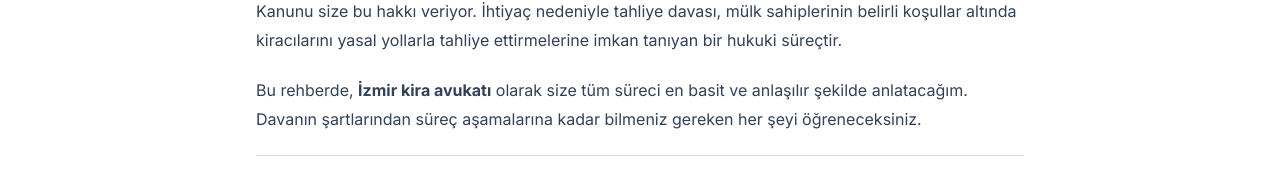
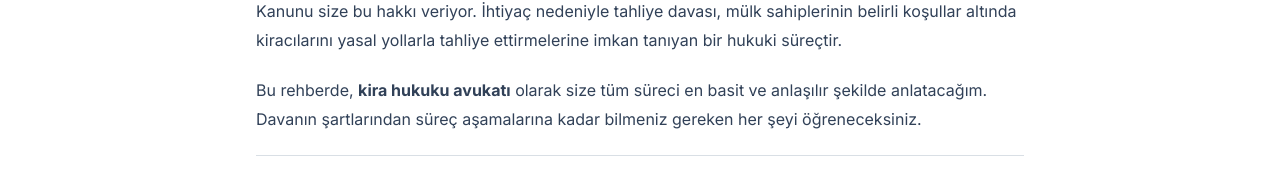
Before and after one commit to pixelmirage/site, a Next.js app: page /blog/ihtiyac-nedeniyle-tahliye-davasi in a window 1280 px wide. Shown: the part 751-921 px from the top of the page. Built offline with nearby package versions, Linux system fonts and the light colour scheme; a web font is replaced by a local one.

Commit message:
SEO: focus city intent page and normalize district metadata

```diff
--- a/src/app/[slug]/page.tsx
+++ b/src/app/[slug]/page.tsx
@@ -21,10 +21,10 @@ export async function generateMetadata({ params }: { params: Promise<{ slug: str
 
     return {
         title: {
-            absolute: `${districtData.name} Kira Avukatı | Tahliye & Kira Tespit | Av. Mert Kağan Çetin`,
+            absolute: `${districtData.name} Kira Avukatı | Av. Mert Kağan Çetin`,
         },
-        description: districtData.description || `${districtData.name} bölgesinde uzman kira avukatı mı arıyorsunuz? Av. Mert Kağan Çetin ile ${districtData.name} dahil tüm İzmir'de tahliye davalarında profesyonel destek alın.`,
-        keywords: [`${districtData.name} kira avukatı`, `${districtData.name} tahliye avukatı`, "izmir kira avukatı", "kira tespit davası", "tahliye davası"],
+        description: districtData.description || `${districtData.name} bölgesinde kira hukuku ve tahliye davalarında profesyonel avukatlık desteği alın.`,
+        keywords: [`${districtData.name} kira avukatı`, `${districtData.name} tahliye avukatı`, `${districtData.name} kira davası`, "kira tespit davası", "tahliye davası"],
         openGraph: {
             title: `${districtData.name} Kira Avukatı | Av. Mert Kağan Çetin`,
             description: districtData.description,
--- a/src/app/layout.tsx
+++ b/src/app/layout.tsx
@@ -13,10 +13,10 @@ export const metadata: Metadata = {
   metadataBase: new URL('https://mertkagancetin.com'),
   title: {
     template: "%s | Av. Mert Kağan Çetin",
-    default: "İzmir Kira Avukatı | Av. Mert Kağan Çetin - Gayrimenkul Hukuku",
+    default: "Av. Mert Kağan Çetin | Kira ve Gayrimenkul Hukuku",
   },
-  description: "İzmir Bayraklı ve Karşıyaka bölgesinde kira hukuku, tahliye davaları ve gayrimenkul danışmanlığı alanında uzman Avukat Mert Kağan Çetin. Ücretsiz ön görüşme için hemen arayın.",
-  keywords: ["İzmir kira avukatı", "tahliye davası", "kira hukuku", "gayrimenkul avukatı", "İzmir avukat", "kira tespit davası", "Bayraklı avukat", "Karşıyaka avukat"],
+  description: "Av. Mert Kağan Çetin; kira hukuku, tahliye davaları ve gayrimenkul uyuşmazlıkları alanında İzmir merkezli avukatlık hizmeti sunar.",
+  keywords: ["kira hukuku avukatı", "tahliye davası avukatı", "gayrimenkul hukuku", "İzmir avukat", "kira tespit davası", "tahliye taahhütnamesi"],
   authors: [{ name: "Av. Mert Kağan Çetin" }],
   creator: "Mert Kağan Çetin Hukuk Bürosu",
   publisher: "Mert Kağan Çetin Hukuk Bürosu",
@@ -35,9 +35,9 @@ export const metadata: Metadata = {
     type: 'website',
     locale: 'tr_TR',
     url: 'https://mertkagancetin.com',
-    siteName: 'Av. Mert Kağan Çetin - İzmir Kira Avukatı',
-    title: 'İzmir Kira Avukatı | Av. Mert Kağan Çetin',
-    description: 'İzmir\'de kira hukuku, tahliye davaları ve gayrimenkul uyuşmazlıklarında uzman avukatlık hizmeti. Ücretsiz ön görüşme için arayın.',
+    siteName: 'Av. Mert Kağan Çetin',
+    title: 'Av. Mert Kağan Çetin | Kira ve Gayrimenkul Hukuku',
+    description: 'İzmir\'de kira hukuku, tahliye davaları ve gayrimenkul uyuşmazlıklarında avukatlık hizmeti.',
     images: [
       {
         url: '/og-image.jpg',
@@ -49,8 +49,8 @@ export const metadata: Metadata = {
   },
   twitter: {
     card: 'summary_large_image',
-    title: 'İzmir Kira Avukatı | Av. Mert Kağan Çetin',
-    description: 'İzmir\'de kira hukuku, tahliye davaları ve gayrimenkul uyuşmazlıklarında uzman avukatlık hizmeti.',
+    title: 'Av. Mert Kağan Çetin | Kira ve Gayrimenkul Hukuku',
+    description: 'İzmir\'de kira hukuku, tahliye davaları ve gayrimenkul uyuşmazlıklarında avukatlık hizmeti.',
     images: ['/og-image.jpg'],
   },
   icons: {
--- a/src/content/blog/ihtiyac-nedeniyle-tahliye-davasi-nasil-acilir.mdx
+++ b/src/content/blog/ihtiyac-nedeniyle-tahliye-davasi-nasil-acilir.mdx
@@ -10,7 +10,7 @@ coverImage: "https://images.unsplash.com/photo-1560518883-ce09059eeffa?q=80&w=12
 
 Kira hukuku, hem kiracıların hem de mülk sahiplerinin haklarını dengelemek amacıyla Türk Borçlar Kanunu çerçevesinde sıkı kurallara bağlanmıştır. Mülk sahiplerinin kendilerinin, eşlerinin, altsoylarının, üstsoylarının veya kanun gereği bakmakla yükümlü oldukları kişilerin konut ya da işyeri ihtiyacı doğduğunda tahliye davası açma hakları bulunmaktadır. Bu süreç, sadece mülkiyet hakkına dayanarak değil, ihtiyacın ispatlanması ve belirli usul kurallarına uyulmasıyla yürütülebilmektedir.
 
-İhtiyaç nedeniyle tahliye süreci, ülkemizdeki yargı pratiklerinde en çok karşılaşılan ve teknik detayları oldukça fazla olan dava türlerinden biridir. Davanın açılma sürelerinden ihtarname gönderim usullerine kadar her aşama, davanın başarısı için kritik öneme sahiptir. İzmir bölgesindeki yerel mahkeme uygulamalarını bilen bir [İzmir kira avukatı](/izmir-kira-avukati/) ile çalışmak, hak kayıplarının önüne geçmek adına mülk sahipleri için stratejik bir gerekliliktir.
+İhtiyaç nedeniyle tahliye süreci, ülkemizdeki yargı pratiklerinde en çok karşılaşılan ve teknik detayları oldukça fazla olan dava türlerinden biridir. Davanın açılma sürelerinden ihtarname gönderim usullerine kadar her aşama, davanın başarısı için kritik öneme sahiptir. İzmir bölgesindeki yerel mahkeme uygulamalarını bilen bir [kira hukuku avukatı](/izmir-kira-avukati/) ile çalışmak, hak kayıplarının önüne geçmek adına mülk sahipleri için stratejik bir gerekliliktir.
 
 ---
 
--- a/src/content/blog/ihtiyac-nedeniyle-tahliye-davasi.mdx
+++ b/src/content/blog/ihtiyac-nedeniyle-tahliye-davasi.mdx
@@ -10,7 +10,7 @@ coverImage: "https://images.unsplash.com/photo-1589829545856-d10d557cf95f?q=80&w
 
 Evinize veya işyerinize ihtiyacınız var ama kiracınız çıkmıyor mu? Endişelenmeyin, Türk Borçlar Kanunu size bu hakkı veriyor. İhtiyaç nedeniyle tahliye davası, mülk sahiplerinin belirli koşullar altında kiracılarını yasal yollarla tahliye ettirmelerine imkan tanıyan bir hukuki süreçtir.
 
-Bu rehberde, [**İzmir kira avukatı**](https://mertkagancetin.com/izmir-kira-avukati/) olarak size tüm süreci en basit ve anlaşılır şekilde anlatacağım. Davanın şartlarından süreç aşamalarına kadar bilmeniz gereken her şeyi öğreneceksiniz.
+Bu rehberde, [**kira hukuku avukatı**](https://mertkagancetin.com/izmir-kira-avukati/) olarak size tüm süreci en basit ve anlaşılır şekilde anlatacağım. Davanın şartlarından süreç aşamalarına kadar bilmeniz gereken her şeyi öğreneceksiniz.
 
 ---
 
--- a/src/content/blog/isyeri-kira-sozlesmelerinde-dikkat-edilmesi-gereken-hususlar.mdx
+++ b/src/content/blog/isyeri-kira-sozlesmelerinde-dikkat-edilmesi-gereken-hususlar.mdx
@@ -10,7 +10,7 @@ coverImage: "https://images.unsplash.com/photo-1497366216548-37526070297c?q=80&w
 
 Özet
 
-İşyeri kira sözleşmeleri, Türk Borçlar Kanunu kapsamında konut kiralarından farklı dinamiklere ve koruma mekanizmalarına sahip olan karmaşık hukuki metinlerdir. Bu sözleşmelerde kira artış oranları, stopaj ödemeleri, kullanım amacı ve tahliye taahhüdü gibi unsurların doğru yapılandırılması gelecekteki uyuşmazlıkları önlemek adına hayati önem taşır. Ticari işletmelerin sürekliliği ve mülk sahiplerinin haklarının korunması için profesyonel bir [İzmir kira avukatı](/izmir-kira-avukati/) ile çalışmak stratejik bir gerekliliktir. Yazımızda, işyeri kiralamalarında tarafların yasal haklarını ve sözleşme sürecinde dikkat etmeleri gereken tüm teknik detayları kapsamlı bir şekilde ele alacağız.
+İşyeri kira sözleşmeleri, Türk Borçlar Kanunu kapsamında konut kiralarından farklı dinamiklere ve koruma mekanizmalarına sahip olan karmaşık hukuki metinlerdir. Bu sözleşmelerde kira artış oranları, stopaj ödemeleri, kullanım amacı ve tahliye taahhüdü gibi unsurların doğru yapılandırılması gelecekteki uyuşmazlıkları önlemek adına hayati önem taşır. Ticari işletmelerin sürekliliği ve mülk sahiplerinin haklarının korunması için profesyonel bir [kira hukuku avukatı](/izmir-kira-avukati/) ile çalışmak stratejik bir gerekliliktir. Yazımızda, işyeri kiralamalarında tarafların yasal haklarını ve sözleşme sürecinde dikkat etmeleri gereken tüm teknik detayları kapsamlı bir şekilde ele alacağız.
 
 İş dünyasında ticari faaliyetlerin yürütüldüğü mekanların hukuki güvence altına alınması, işletmenin geleceği açısından en az yapılan yatırım kadar önemlidir. Bir işyeri kira sözleşmesi sadece bir gayrimenkulün kullanımı için verilen izin değil, aynı zamanda taraflar arasındaki ticari dengenin yasal çerçevesini çizen temel belgedir.
 
--- a/src/content/blog/kira-hukukunda-zorunlu-arabuluculuk-sureci.mdx
+++ b/src/content/blog/kira-hukukunda-zorunlu-arabuluculuk-sureci.mdx
@@ -18,7 +18,7 @@ Bu sürecin profesyonel bir şekilde yönetilmesi, tarafların hak kaybına uğr
 
 Kira uyuşmazlıklarında arabuluculuk, 7445 sayılı İcra ve İflas Kanunu ile Bazı Kanunlarda Değişiklik Yapılmasına Dair Kanun uyarınca zorunlu hale getirilmiştir. Bu düzenleme ile birlikte, kira ilişkisinden doğan uyuşmazlıkların büyük bir çoğunluğu, mahkeme aşamasına geçilmeden önce arabuluculuk masasında müzakere edilmek durumundadır. Söz konusu düzenleme sadece konutları değil, aynı zamanda çatılı işyeri kira sözleşmelerini de kapsayacak şekilde geniş tutulmuştur.
 
-Arabuluculuk süreci, tarafların üzerinde serbestçe tasarruf edebilecekleri iş ve işlemler için geçerlidir. Örneğin, kira bedelinin artırılması veya kiracının tahliyesi gibi konularda taraflar bir araya gelerek orta bir yolda buluşabilirler. Ancak kamu düzenini ilgilendiren veya tarafların üzerinde serbestçe irade beyanında bulunamayacağı istisnai durumlar bu kapsamın dışında kalabilir. Bu süreçte bir [**İzmir kira avukatı**](https://mertkagancetin.com/izmir-kira-avukati/) ile temsil edilmek, tekliflerin hukuki geçerliliğini denetlemek açısından oldukça kritiktir.
+Arabuluculuk süreci, tarafların üzerinde serbestçe tasarruf edebilecekleri iş ve işlemler için geçerlidir. Örneğin, kira bedelinin artırılması veya kiracının tahliyesi gibi konularda taraflar bir araya gelerek orta bir yolda buluşabilirler. Ancak kamu düzenini ilgilendiren veya tarafların üzerinde serbestçe irade beyanında bulunamayacağı istisnai durumlar bu kapsamın dışında kalabilir. Bu süreçte bir [**kira hukuku avukatı**](https://mertkagancetin.com/izmir-kira-avukati/) ile temsil edilmek, tekliflerin hukuki geçerliliğini denetlemek açısından oldukça kritiktir.
 
 Sürecin işletilmemesi durumunda açılacak davalar, mahkemeler tarafından "dava şartı yokluğu" nedeniyle usulden reddedilmektedir. Bu nedenle, haklı bir tahliye sebebi veya kira artış talebi olan tarafın, davasını açmadan önce mutlaka yetkili arabuluculuk bürosuna başvurması gerekmektedir. Usulüne uygun yapılmayan başvurular veya arabuluculuk aşamasının atlanması, hem zaman kaybına hem de yüksek yargılama giderlerine yol açmaktadır.
 
--- a/src/content/blog/kiracinin-tahliyesi-icin-iki-hakli-ihtar-nedir.mdx
+++ b/src/content/blog/kiracinin-tahliyesi-icin-iki-hakli-ihtar-nedir.mdx
@@ -8,7 +8,7 @@ coverImage: "https://images.unsplash.com/photo-1568992687947-868a62a9f521?q=80&w
 
 # İki Haklı İhtar ile Kiracı Tahliyesi ve İzmir Kira Avukatı Süreç Yönetimi
 
-Özet: İki haklı ihtar sebebiyle tahliye davası, Türk Borçlar Kanunu kapsamında kiralayana tanınan ve bir kira yılı içerisinde kira bedelinin iki kez geç ödenmesine dayanan özel bir tahliye nedenidir. Bu sürecin hukuken geçerli sayılabilmesi için her iki ihtarın da farklı aylara ait muaccel borçlar için usulüne uygun şekilde keşide edilmiş ve kiracıya tebliğ edilmiş olması zorunluluk arz eder. Tahliye davasının açılabilmesi için kira döneminin bitiminden itibaren bir aylık hak düşürücü süre içerisinde mahkemeye başvurulması gerekmektedir. Sürecin teknik detayları ve süre takibi telafisi güç zararların önlenmesi adına profesyonel bir [İzmir kira avukatı](/izmir-kira-avukati/) desteğiyle yürütülmelidir.
+Özet: İki haklı ihtar sebebiyle tahliye davası, Türk Borçlar Kanunu kapsamında kiralayana tanınan ve bir kira yılı içerisinde kira bedelinin iki kez geç ödenmesine dayanan özel bir tahliye nedenidir. Bu sürecin hukuken geçerli sayılabilmesi için her iki ihtarın da farklı aylara ait muaccel borçlar için usulüne uygun şekilde keşide edilmiş ve kiracıya tebliğ edilmiş olması zorunluluk arz eder. Tahliye davasının açılabilmesi için kira döneminin bitiminden itibaren bir aylık hak düşürücü süre içerisinde mahkemeye başvurulması gerekmektedir. Sürecin teknik detayları ve süre takibi telafisi güç zararların önlenmesi adına profesyonel bir [kira hukuku avukatı](/izmir-kira-avukati/) desteğiyle yürütülmelidir.
 
 Kira sözleşmeleri, hem kiraya veren hem de kiracı için karşılıklı hak ve borçlar doğuran, taraflar arasındaki en temel hukuki metinlerden biridir. Ancak uygulamada kiracıların kira bedellerini zamanında ödememesi, mülk sahipleri için ciddi finansal mağduriyetler yaratabilmektedir. Türk Borçlar Kanunu, bu tür durumlarda mülk sahibini korumak amacıyla iki haklı ihtar nedeniyle tahliye mekanizmasını düzenlemiştir.
 
```
